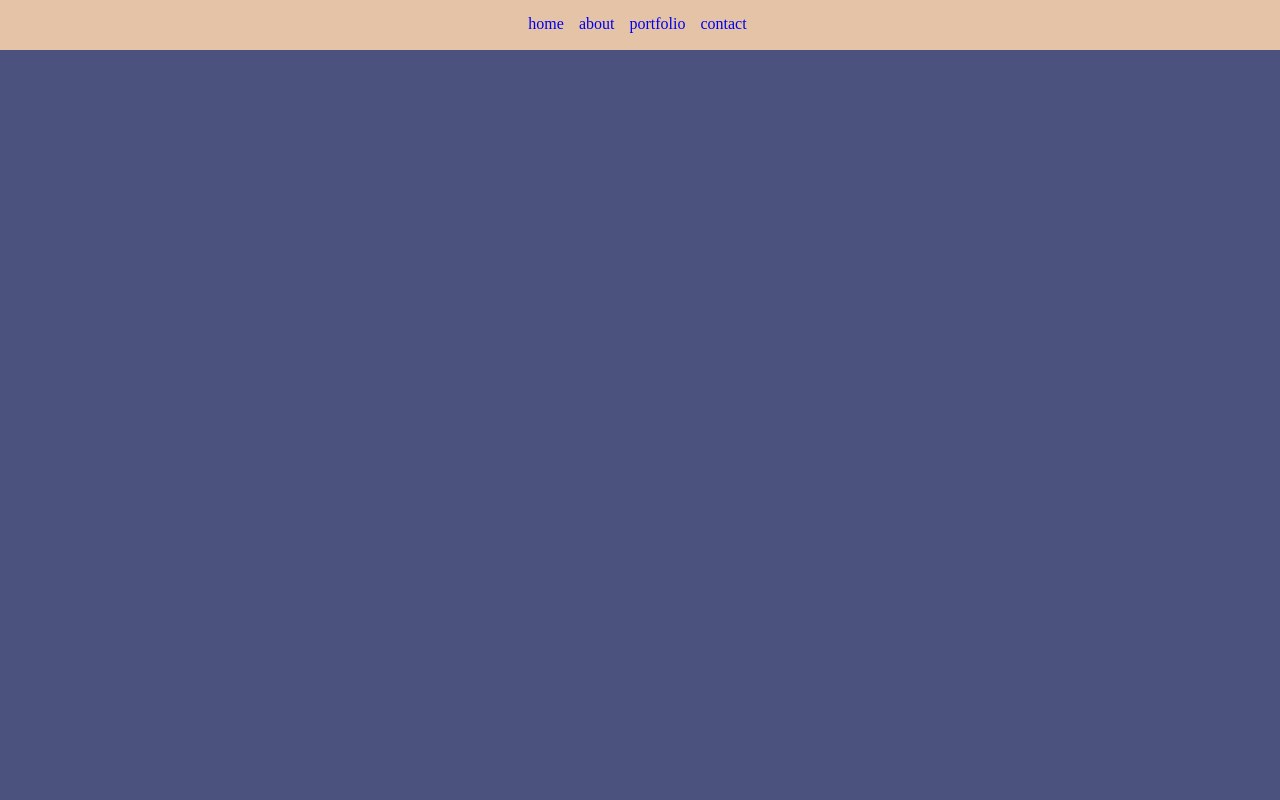
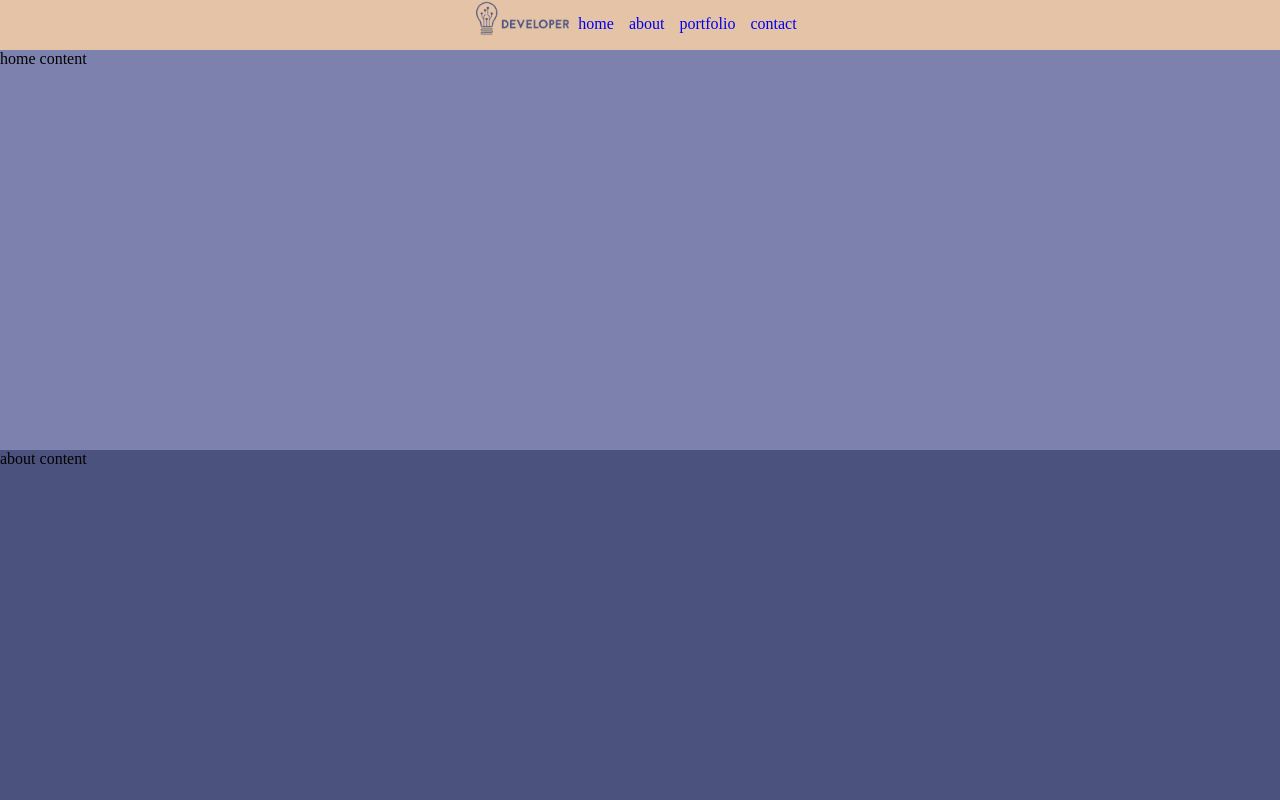
Before and after one commit to abbassdaher/Jquery-Examples, a plain HTML site: page index.html in a window 1280 px wide. Shown: the top 800 px of the page. Drawn offline with Linux system fonts and the light colour scheme.

Commit message:
add logo for page and edit for dynamic taps

```diff
--- a/css/style.css
+++ b/css/style.css
@@ -21,6 +21,14 @@ header{
     justify-content: center;
     list-style: none;
 
+}
+.logo{
+    width: 100px;
+    align-items: flex-start;
+    display: inline-block;
+}
+.logo-img{
+    width: 100%;
 }
 .header-list li {
     margin-top: 10px;
--- a/index.html
+++ b/index.html
@@ -9,7 +9,11 @@
 </head>
 <body>
     <header>
+
         <ul class="header-list">
+            <div class="logo">
+                <a href="#"><img src="img/logo-removebg-preview.png" alt="logo" class="logo-img"></a>
+                </div>
             <li><a href="#"id ="home">home</a></li>
             <li><a href="#"id ="about">about</a></li>
             <li><a href="#"id ="portfolio">portfolio</a></li>
--- a/js/script.js
+++ b/js/script.js
@@ -24,13 +24,18 @@ $(window).scroll(function () {
     console.log("yes");
 });
 // Dynamic Taps
+$("body section").show()
+$(".logo a").click(function(){
+    $("body section").show()
+})
   $(".header-list li a" ).click(function(){
     var id = $(this).attr("id");
-    $("body section").hide();;
+    $("body section").hide();
     $("."+id).fadeIn()
     console.log("."+id);
   });
 // Filter Images
+
 // Smooth Scroll Header App
 // Scroll To Top App
 // Calculate | CountDown Characters of Textarea App
```
Also changed, not shown: img/logo-removebg-preview.png (added), img/logo.PNG (added).
